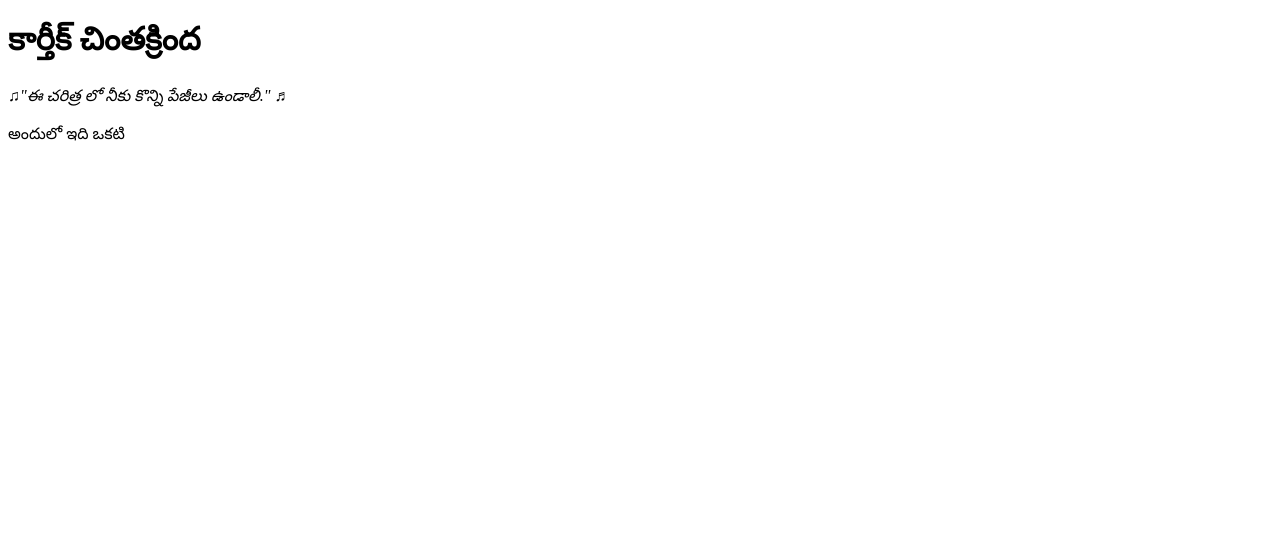
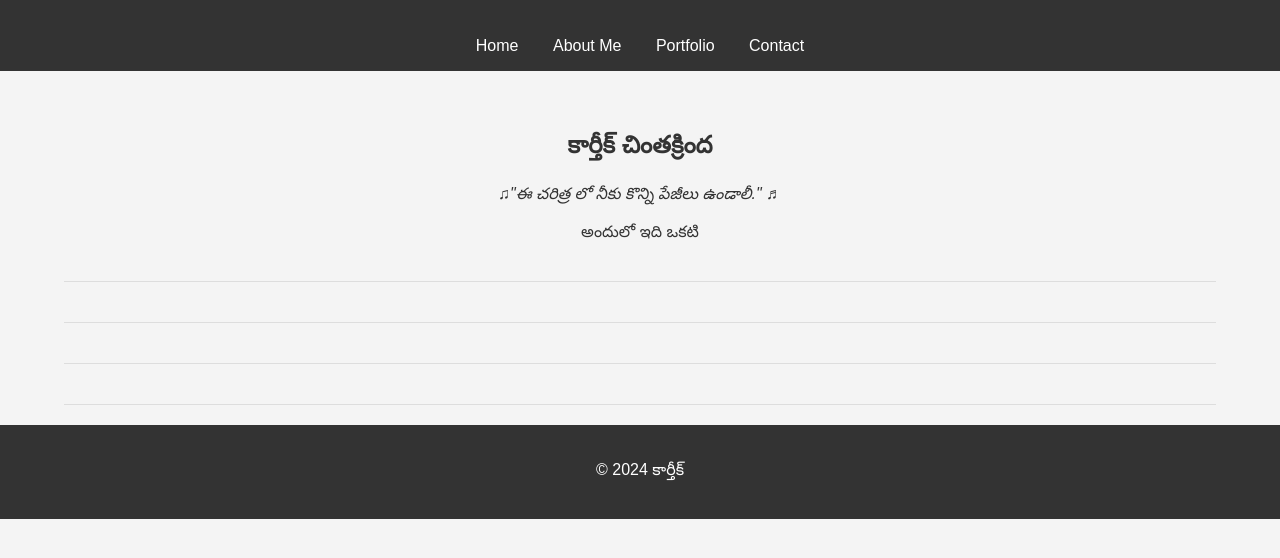
Before and after one commit to kampyootar/kampyootar.github.io, a plain HTML site: page index.html in a window 1280 px wide. Drawn offline with Linux system fonts and the light colour scheme.

Commit message:
Update index.html

```diff
--- a/index.html
+++ b/index.html
@@ -1,8 +1,98 @@
 <!DOCTYPE html>
-<html>
+<html lang="en">
+<head>
+    <meta charset="UTF-8">
+    <meta name="viewport" content="width=device-width, initial-scale=1.0">
+    <title>My testing webpage</title>
+    <style>
+        body {
+            font-family: Arial, sans-serif;
+            margin: 0;
+            padding: 0;
+            background-color: #f4f4f4;
+            color: #333;
+        }
+        header {
+            background-color: #333;
+            color: #fff;
+            padding: 1rem 0;
+            text-align: center;
+        }
+        nav a {
+            margin: 0 15px;
+            color: #fff;
+            text-decoration: none;
+        }
+        .container {
+            width: 90%;
+            max-width: 1200px;
+            margin: auto;
+            overflow: hidden;
+            padding: 20px;
+        }
+        section {
+            padding: 20px 0;
+            border-bottom: 1px solid #ddd;
+            text-align: center;
+        }
+        footer {
+            text-align: center;
+            padding: 20px 0;
+            background-color: #333;
+            color: #fff;
+            position: relative;
+            width: 100%;
+        }
+        @media (max-width: 768px) {
+            nav a {
+                display: block;
+                margin: 10px 0;
+            }
+        }
+        @media (max-width: 600px) {
+            header, footer {
+                padding: 1rem;
+            }
+            .container {
+                width: 95%;
+                padding: 10px;
+            }
+        }
+    </style>
+</head>
 <body>
-  <h1> కార్తీక్ చింతక్రింద </h1>
-  <p> ♫<i>"ఈ చరిత్ర లో నీకు కొన్ని పేజీలు ఉండాలీ." </i>♬ </p>
-  <p> అందులో ఇది ఒకటి </p>
+    <header>
+        <h1></h1>
+        <nav>
+            <a href="#home">Home</a>
+            <a href="#about">About Me</a>
+            <a href="#portfolio">Portfolio</a>
+            <a href="#contact">Contact</a>
+        </nav>
+    </header>
+
+    <div class="container">
+        <section id="home">
+            <h1> కార్తీక్ చింతక్రింద </h1>
+            <p> ♫<i>"ఈ చరిత్ర లో నీకు కొన్ని పేజీలు ఉండాలీ." </i>♬ </p>
+            <p> అందులో ఇది ఒకటి </p>
+        </section>
+
+        <section id="about">
+
+        </section>
+
+        <section id="portfolio">
+
+        </section>
+
+        <section id="contact">
+
+        </section>
+    </div>
+
+    <footer>
+        <p>&copy; 2024 కార్తీక్</p>
+    </footer>
 </body>
 </html>
```
